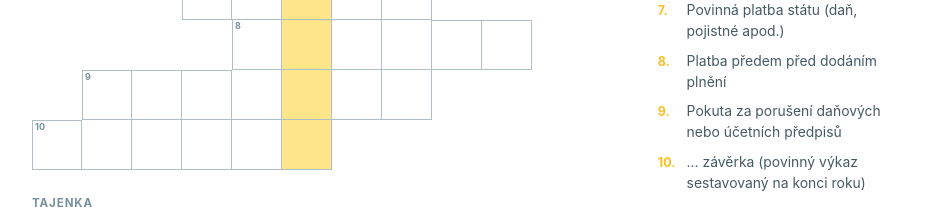
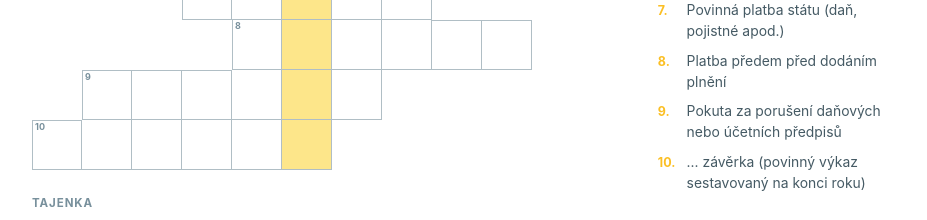
Before and after one commit to miskaslzickou/krizovka, a Vue app: page / in a window 1280 px wide. Shown: the part 466-686 px from the top of the page, without its empty margins (144-1071 px from the left). Built offline with nearby package versions, Linux system fonts and the light colour scheme.

Commit message:
small adjustment

```diff
--- a/src/data/crossword.js
+++ b/src/data/crossword.js
@@ -17,7 +17,7 @@ export const crossword = {
     { num: 6,  start: 2, word: 'DAŇOVÁ',   hint: '... základna (základ pro výpočet daně z příjmů)' },
     { num: 7,  start: 3, word: 'ODVOD',    hint: 'Povinná platba státu (daň, pojistné apod.)' },
     { num: 8,  start: 4, word: 'ZÁLOHA',   hint: 'Platba předem před dodáním plnění' },
-    { num: 9,  start: 1, word: 'LICENCE',   hint: 'Pokuta za porušení daňových nebo účetních předpisů' },
+    { num: 9,  start: 1, word: 'SANKCE',   hint: 'Pokuta za porušení daňových nebo účetních předpisů' },
     { num: 10, start: 0, word: 'ÚČETNÍ',   hint: '... závěrka (povinný výkaz sestavovaný na konci roku)' },
   ],
 }
```
